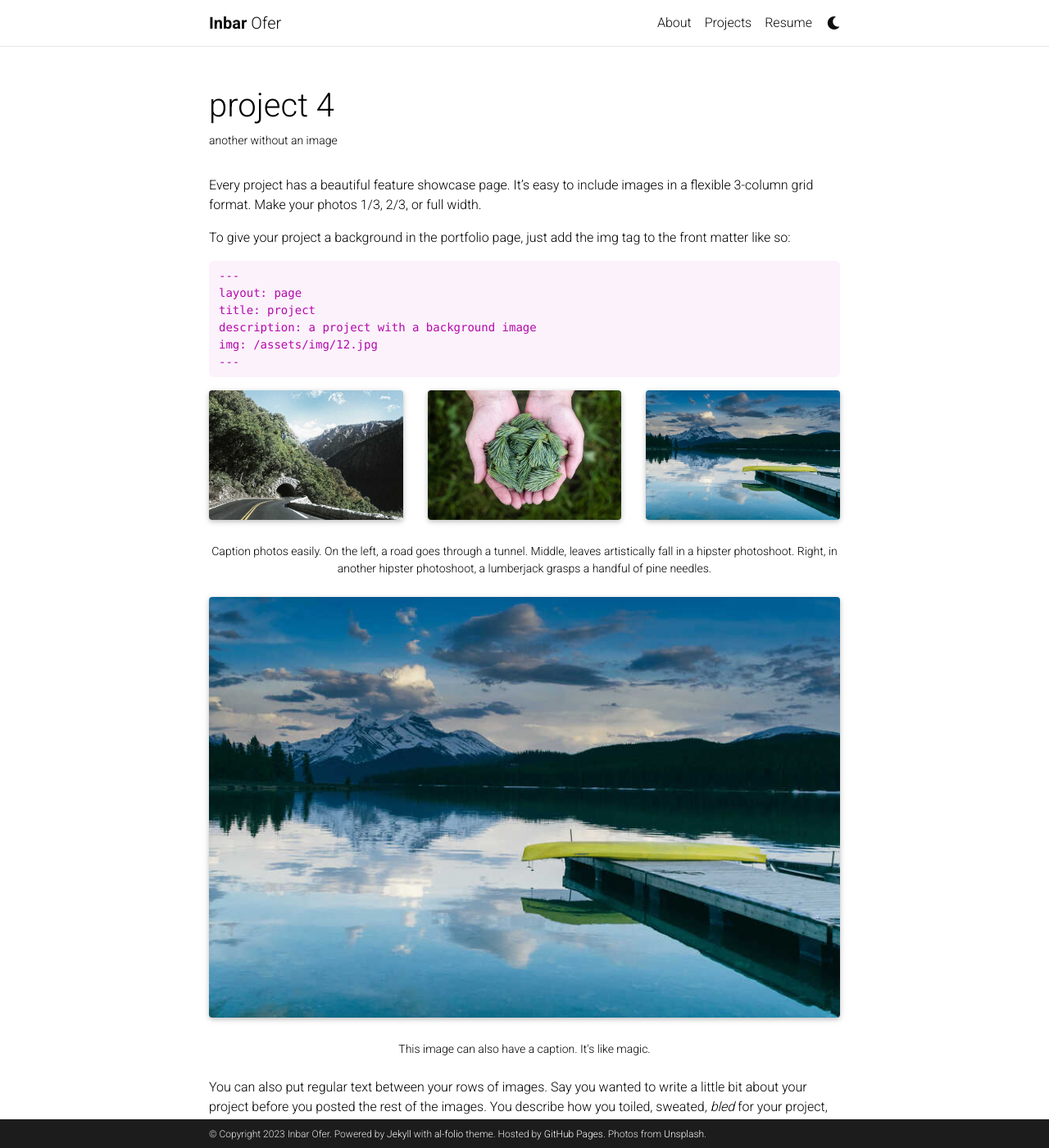
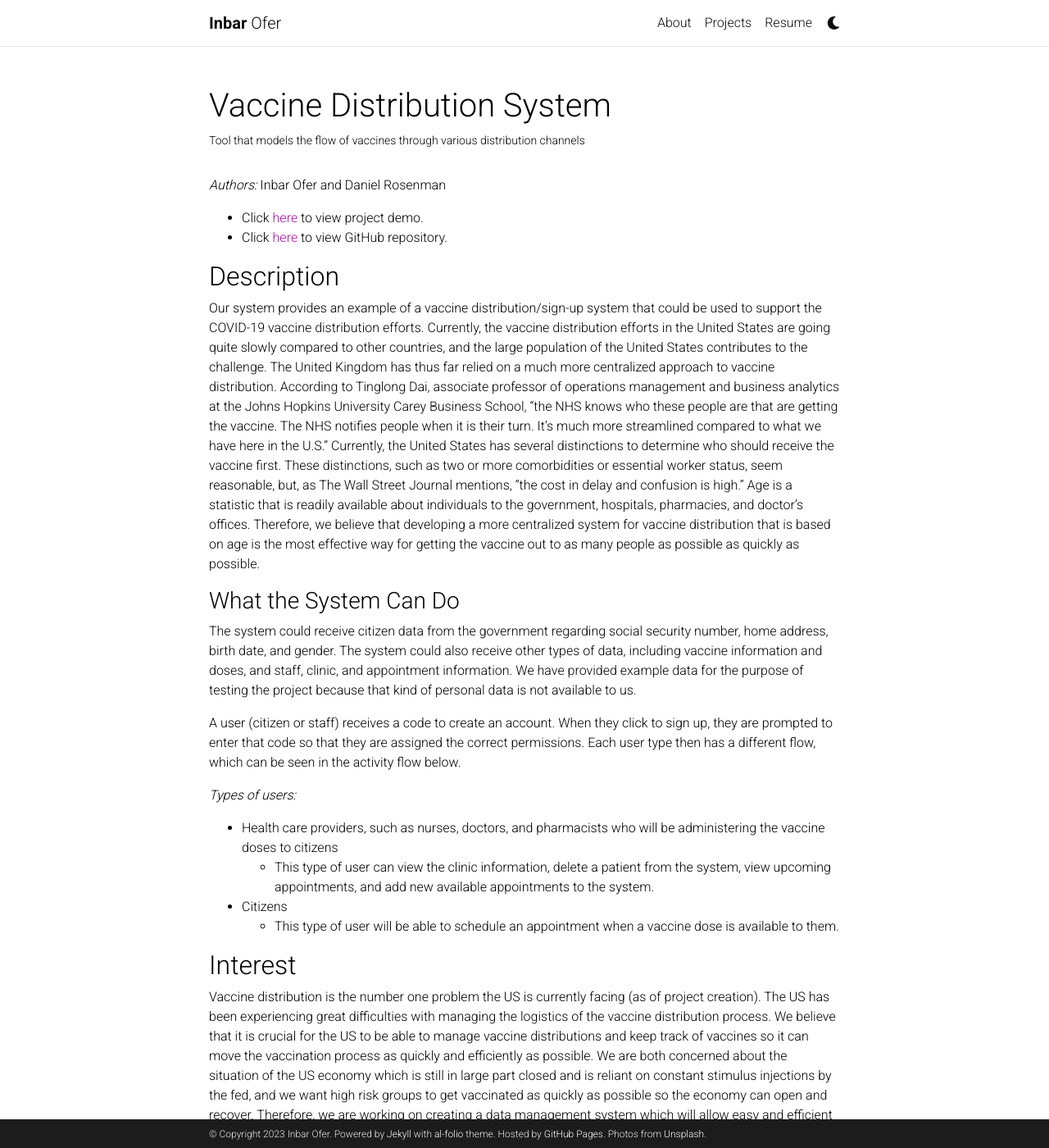
Before and after one commit to inbaro-neu/inbaro-neu.github.io, a Jekyll site: the page built from _projects/4_project.md, in a window 1280 px wide and 1400 px high. Shown: the whole window at 82% size. Built offline with Jekyll 4.4.1, drawn with Linux system fonts in a browser that asks for light colours; comment, search, counter and statistics services are not loaded; a style sheet for code colours, icons or effects is not loaded; some of the changed text lies outside the part shown.

Commit message:
updated project 4 page

````diff
--- a/_projects/4_project.md
+++ b/_projects/4_project.md
@@ -1,80 +1,90 @@
 ---
 layout: page
-title: project 4
-description: another without an image
+title: Vaccine Distribution System
+description: Tool that models the flow of vaccines through various distribution channels
 img:
-importance: 3
-category: fun
+importance: 2
+category: school
 ---
 
-Every project has a beautiful feature showcase page.
-It's easy to include images in a flexible 3-column grid format.
-Make your photos 1/3, 2/3, or full width.
+<em>Authors:</em> Inbar Ofer and Daniel Rosenman
 
-To give your project a background in the portfolio page, just add the img tag to the front matter like so:
+- Click [here](https://youtu.be/4qWIzNc5ybQ) to view project demo.
+- Click [here](https://github.com/inbaro-neu/vaccine_distribution) to view GitHub repository.
 
-    ---
-    layout: page
-    title: project
-    description: a project with a background image
-    img: /assets/img/12.jpg
-    ---
+
+## Description
+
+Our system provides an example of a vaccine distribution/sign-up system that could be used to support the COVID-19 vaccine distribution efforts. Currently, the vaccine distribution efforts in the United States are going quite slowly compared to other countries, and the large population of the United States contributes to the challenge. The United Kingdom has thus far relied on a much more centralized approach to vaccine distribution. According to Tinglong Dai, associate professor of operations management and business analytics at the Johns Hopkins University Carey Business School, “the NHS knows who these people are that are getting the vaccine. The NHS notifies people when it is their turn. It’s much more streamlined compared to what we have here in the U.S.” Currently, the United States has several distinctions to determine who should receive the vaccine first. These distinctions, such as two or more comorbidities or essential worker status, seem reasonable, but, as The Wall Street Journal mentions, “the cost in delay and confusion is high.” Age is a statistic that is readily available about individuals to the government, hospitals, pharmacies, and doctor’s offices. Therefore, we believe that developing a more centralized system for vaccine distribution that is based on age is the most effective way for getting the vaccine out to as many people as possible as quickly as possible.
+
+### What the System Can Do
+
+The system could receive citizen data from the government regarding social security number, home address, birth date, and gender. The system could also receive other types of data, including vaccine information and doses, and staff, clinic, and appointment information. We have provided example data for the purpose of testing the project because that kind of personal data is not available to us.
+
+A user (citizen or staff) receives a code to create an account. When they click to sign up, they are prompted to enter that code so that they are assigned the correct permissions. Each user type then has a different flow, which can be seen in the activity flow below.
+
+<em>Types of users:</em>
+- Health care providers, such as nurses, doctors, and pharmacists who will be administering the vaccine doses to citizens
+    - This type of user can view the clinic information, delete a patient from the system, view upcoming appointments, and add new available appointments to the system.
+- Citizens
+    - This type of user will be able to schedule an appointment when a vaccine dose is available to them.
+
+## Interest
+
+Vaccine distribution is the number one problem the US is currently facing (as of project creation). The US has been experiencing great difficulties with managing the logistics of the vaccine distribution process. We believe that it is crucial for the US to be able to manage vaccine distributions and keep track of vaccines so it can move the vaccination process as quickly and efficiently as possible. We are both concerned about the situation of the US economy which is still in large part closed and is reliant on constant stimulus injections by the fed, and we want high risk groups to get vaccinated as quickly as possible so the economy can open and recover. Therefore, we are working on creating a data management system which will allow easy and efficient tracing of vaccinations and will help prioritize high risk groups.
+
+## Technical Specifications
+
+We used SQL storage for our relational database and Java to connect to it, since our database is accessible via the command line. For developing the project, we used our personal laptops to write code and Github for version control and ease of code-sharing and merging.
+
+## Design
+
+### Conceptual Design
 
 <div class="row">
     <div class="col-sm mt-3 mt-md-0">
-        {% include figure.html path="assets/img/1.jpg" title="example image" class="img-fluid rounded z-depth-1" %}
-    </div>
-    <div class="col-sm mt-3 mt-md-0">
-        {% include figure.html path="assets/img/3.jpg" title="example image" class="img-fluid rounded z-depth-1" %}
-    </div>
-    <div class="col-sm mt-3 mt-md-0">
-        {% include figure.html path="assets/img/5.jpg" title="example image" class="img-fluid rounded z-depth-1" %}
+        {% include figure.html path="assets/img/project4_conceptual_design.png" title="Conceptual Design" class="img-fluid rounded z-depth-1" %}
     </div>
 </div>
-<div class="caption">
-    Caption photos easily. On the left, a road goes through a tunnel. Middle, leaves artistically fall in a hipster photoshoot. Right, in another hipster photoshoot, a lumberjack grasps a handful of pine needles.
-</div>
+
+### Logical Design
+
 <div class="row">
     <div class="col-sm mt-3 mt-md-0">
-        {% include figure.html path="assets/img/5.jpg" title="example image" class="img-fluid rounded z-depth-1" %}
+        {% include figure.html path="assets/img/project4_logical_design.png" title="Logical Design" class="img-fluid rounded z-depth-1" %}
     </div>
 </div>
-<div class="caption">
-    This image can also have a caption. It's like magic.
+
+### Flow Chart
+
+<div class="row">
+    <div class="col-sm mt-3 mt-md-0">
+        {% include figure.html path="assets/img/project4_flowchart.png" title="Flow Chart" class="img-fluid rounded z-depth-1" %}
+    </div>
 </div>
 
-You can also put regular text between your rows of images.
-Say you wanted to write a little bit about your project before you posted the rest of the images.
-You describe how you toiled, sweated, *bled* for your project, and then... you reveal its glory in the next row of images.
+## Future Work
 
+### Potential Areas for Added Functionality
 
-<div class="row justify-content-sm-center">
-    <div class="col-sm-8 mt-3 mt-md-0">
-        {% include figure.html path="assets/img/6.jpg" title="example image" class="img-fluid rounded z-depth-1" %}
-    </div>
-    <div class="col-sm-4 mt-3 mt-md-0">
-        {% include figure.html path="assets/img/11.jpg" title="example image" class="img-fluid rounded z-depth-1" %}
-    </div>
-</div>
-<div class="caption">
-    You can also have artistically styled 2/3 + 1/3 images, like these.
-</div>
+There are many areas for added functionality in this database. These types of databases can be scaled incredibly, so much so that even the CDC has not implemented a perfect or even near-perfect solution for vaccine distribution and sign up. Other user types could be added to the database, including the following:
 
+- Government officials
+    - This type of user will be able to access database information and contact information for vaccine providers, health care providers, and citizens in order to confirm that the vaccine distribution is going as planned
+    - This type of user will also be able to access patient information in order to send out notices that a vaccine dose is ready for the patient, and which clinic they should contact to schedule an appointment
+- Vaccine providers, such as employees from Pfizer, Moderna, and Johnson & Johnson
+    - This type of user will be able to log the number of vaccines available and already distributed from their company
 
-The code is simple.
-Just wrap your images with `<div class="col-sm">` and place them inside `<div class="row">` (read more about the <a href="https://getbootstrap.com/docs/4.4/layout/grid/">Bootstrap Grid</a> system).
-To make images responsive, add `img-fluid` class to each; for rounded corners and shadows use `rounded` and `z-depth-1` classes.
-Here's the code for the last row of images above:
+Beyond adding additional user types, additional functionality could be added to existing users. Citizens could view their past appointments and add side effects they’ve had from their vaccine dose(s). Clinic staff could add appointment notes to the database. The addition of side effect notes and appointment notes would be novel because that is not currently a feature in the CDC VAMS database. However, it would greatly improve the centralization of the vaccine distribution and help with tracking the vaccination efforts’ success.
 
-{% raw %}
-```html
-<div class="row justify-content-sm-center">
-    <div class="col-sm-8 mt-3 mt-md-0">
-        {% include figure.html path="assets/img/6.jpg" title="example image" class="img-fluid rounded z-depth-1" %}
-    </div>
-    <div class="col-sm-4 mt-3 mt-md-0">
-        {% include figure.html path="assets/img/11.jpg" title="example image" class="img-fluid rounded z-depth-1" %}
-    </div>
-</div>
-```
-{% endraw %}
+Some other important improvements would be:
+
+- Making sure that the user who signs up is of age to receive the vaccine. Currently, we are relying on the assumption that a user who has received a code to sign up must be of age (because they would have received the code from the government or a clinic, someone who has their information).
+- Adding support for different vaccine types. Currently, our vaccine system only supports vaccines that require two doses, as both of the current vaccines that are available (Pfizer and Moderna) require two doses. In the future, support for additional vaccine types, such as the currently on hold Johnson & Johnson, could be added.
+
+## References
+
+- https://www.wsj.com/articles/vaccination-by-age-is-the-way-to-go-11610476439
+- https://www.usnews.com/news/best-countries/articles/2021-02-04/supply-distribution-logistics-key-to-countries-covid-19-vaccination-efforts
+- https://www.cdc.gov/phlp/publications/topic/hipaa.html
+- https://www.mindk.com/blog/how-to-make-your-health-care-app-hipaa-compliant/
````
Also changed, not shown: assets/img/project4_conceptual_design.png (added), assets/img/project4_flowchart.png (added), assets/img/project4_logical_design.png (added).
